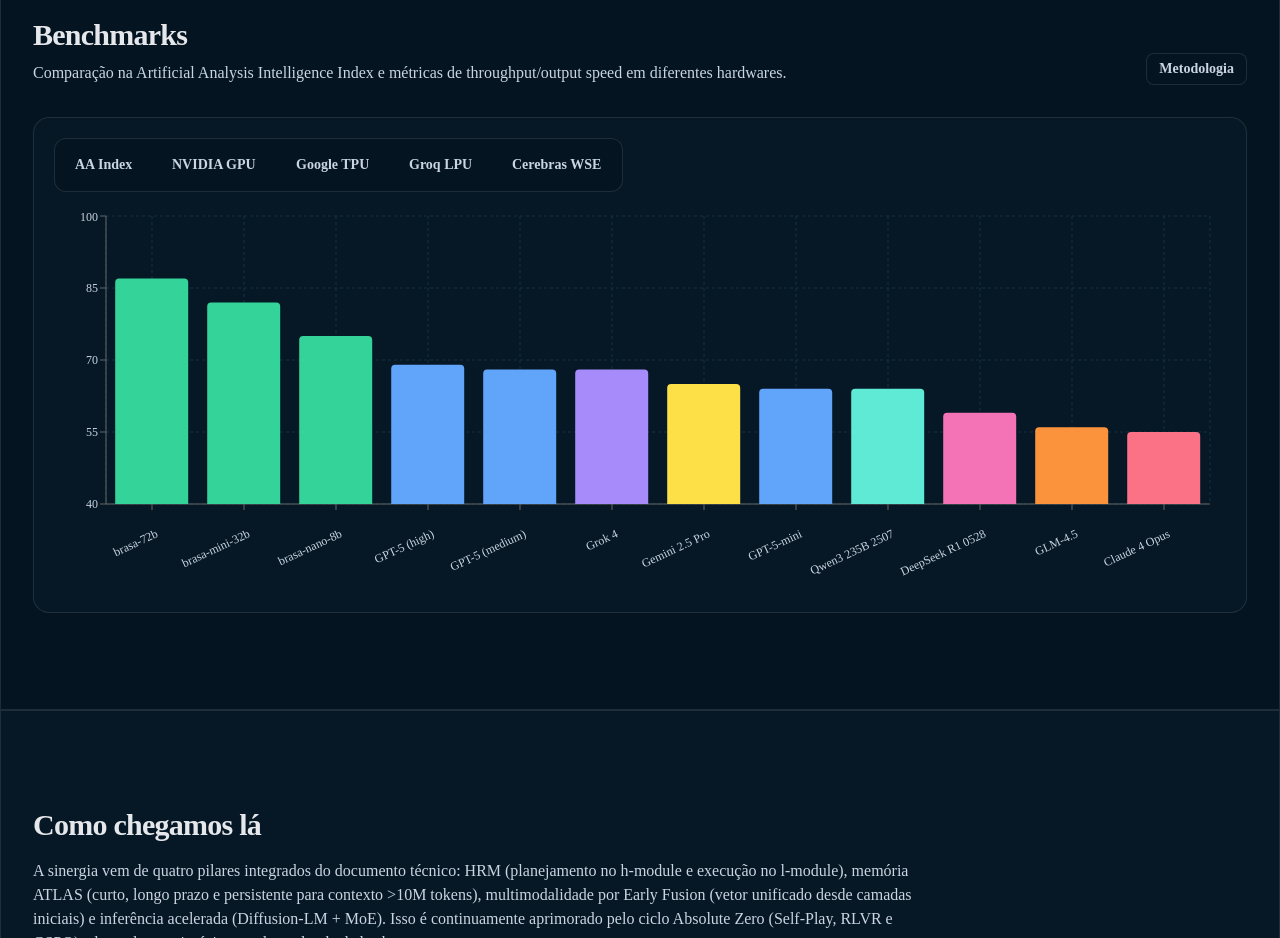
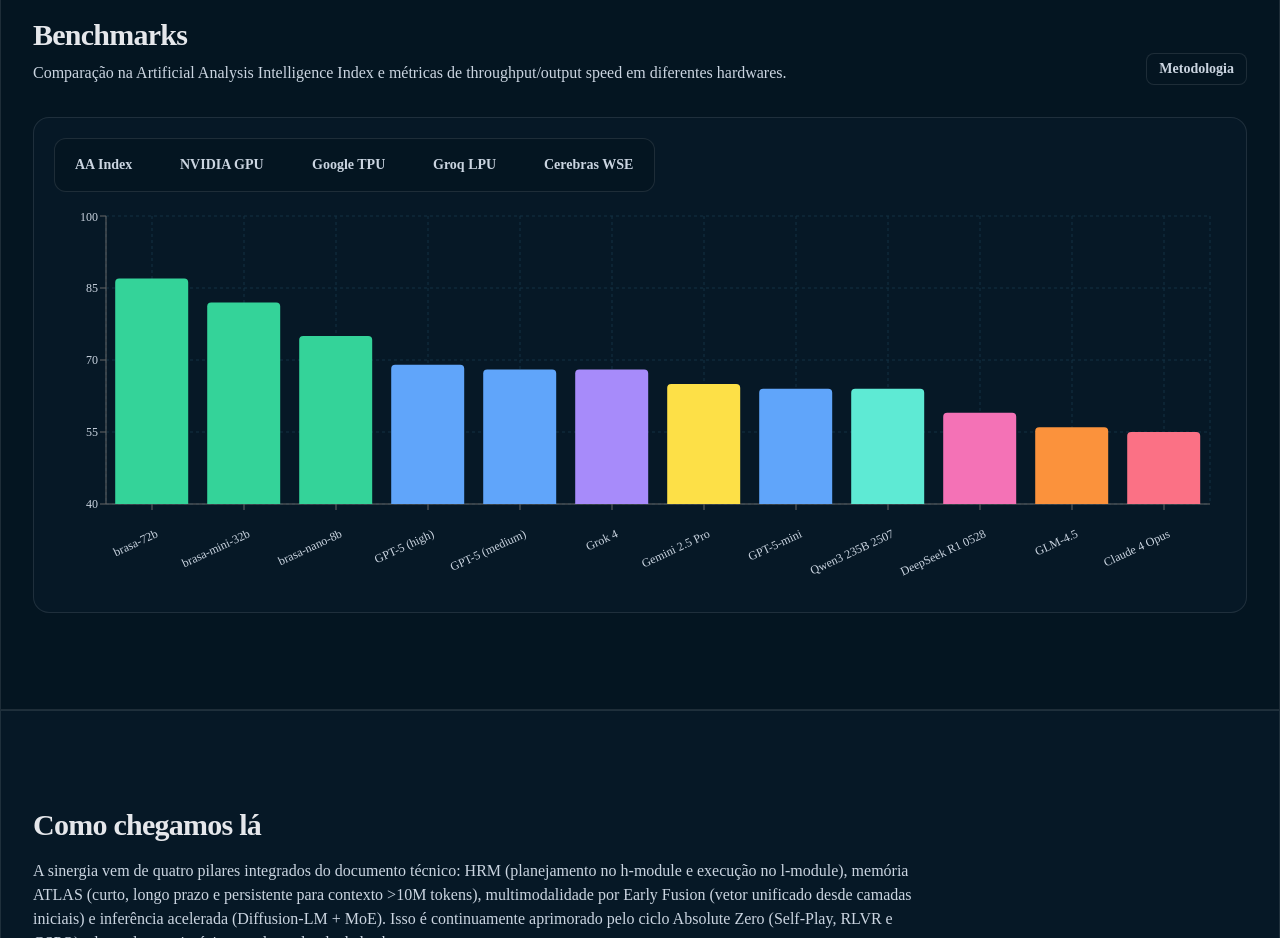
Before and after one commit to davidbasilefilho/brasa.ai, a React (Vite) app: page / in a window 1280 px wide. Shown: the part 1820-2758 px from the top of the page. Built offline with nearby package versions, Linux system fonts and the light colour scheme.

Commit message:
refactor: improve card hover effects and adjust tab list styling for better layout

```diff
--- a/src/App.tsx
+++ b/src/App.tsx
@@ -97,7 +97,6 @@
 			label: ReactNode;
 			iconColorClass: string;
 		}[];
-		cardColorClass: string;
 	}[] = [
 		{
 			title: (
@@ -141,7 +140,6 @@
 					iconColorClass: "text-pink-300/80",
 				},
 			],
-			cardColorClass: "bg-panel-bg hover:bg-panel-hover-bg",
 		},
 		{
 			title: (
@@ -185,7 +183,6 @@
 					iconColorClass: "text-emerald-300/80",
 				},
 			],
-			cardColorClass: "bg-panel-bg hover:bg-panel-hover-bg",
 		},
 	];
 
@@ -572,8 +569,7 @@
 							<Card
 								key={idx}
 								className={cn(
-									"transition duration-150 hover:-translate-y-0.5 flex h-full flex-col gap-4",
-									p.cardColorClass,
+									"transition duration-150 hover:-translate-y-1 flex h-full flex-col gap-4 bg-panel-bg",
 								)}
 							>
 								<CardHeader>
@@ -630,7 +626,7 @@
 							<Card
 								key={m.name}
 								className={cn(
-									"group relative overflow-hidden transition hover:-translate-y-0.5 duration-150 border border-border bg-panel-hover-bg",
+									"group relative overflow-hidden transition hover:-translate-y-1 duration-150 border border-border bg-panel-hover-bg",
 								)}
 								interactive
 							>
@@ -712,7 +708,7 @@
 							defaultValue="aa-index"
 							className="flex flex-col gap-4"
 						>
-							<BrasaTabs.List className="w-fit">
+							<BrasaTabs.List>
 								{[
 									{
 										value: "aa-index",
@@ -1042,7 +1038,7 @@
 							<Card
 								key={s.key}
 								className={cn(
-									"relative overflow-hidden transition-transform duration-150 hover:-translate-y-0.5 border border-border bg-panel-muted-bg",
+									"relative overflow-hidden transition-transform duration-150 hover:-translate-y-1 border border-border bg-panel-muted-bg",
 								)}
 								interactive
 							>
--- a/src/components/ui/tabs.tsx
+++ b/src/components/ui/tabs.tsx
@@ -6,7 +6,7 @@
 
 const listVariants = cva(
 	cn(
-		"flex w-full flex-wrap items-center justify-center md:justify-start",
+		"flex w-full flex-wrap items-center justify-center md:justify-start w-fit",
 		tokens.roundedLg,
 		tokens.transition,
 		"border border-border bg-panel-muted-bg",
@@ -15,7 +15,7 @@
 		variants: {
 			size: {
 				sm: "gap-x-1.5 gap-y-1.5 px-1.5 py-2.5 md:px-2 md:py-2",
-				md: "gap-x-4 gap-y-1.5 px-1.5 py-2.5 md:px-2 md:py-2",
+				md: "gap-x-6 gap-y-1.5 px-1.5 py-2.5 md:px-2 md:py-2",
 			},
 		},
 		defaultVariants: { size: "md" },
```
